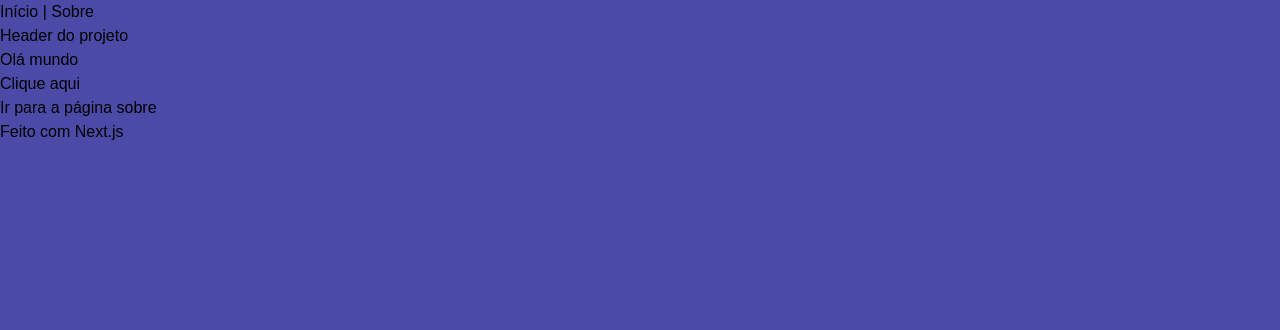
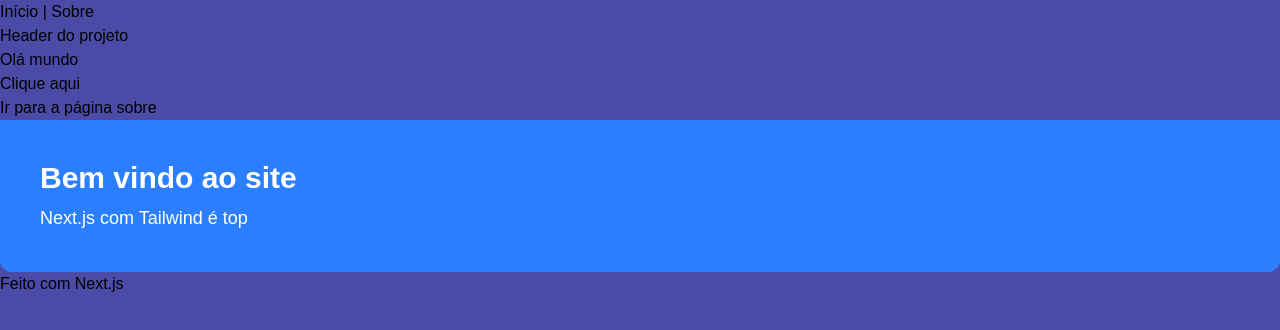
Before and after one commit to CoderEduardo/NextJs, a Next.js app in the folder teste/: page / in a window 1280 px wide. Shown: the top 330 px of the page. Built offline with nearby package versions, Linux system fonts and the light colour scheme.

Commit message:
usando tailwind css

```diff
--- a/teste/src/app/page.tsx
+++ b/teste/src/app/page.tsx
@@ -29,9 +29,15 @@ export default function Home() {
     <div>
       <Header />
       <h2>Olá mundo</h2>
-      <Botao/>
+      <Botao />
       <br />
       <Link href="/sobre" >Ir para a página sobre</Link>
+
+      <section className="bg-blue-500 text-white p-10 rounded-b-xl">
+        <h1 className="text-3xl font-bold">Bem vindo ao site</h1>
+        <p className="mt-2 text-lg">Next.js com Tailwind é top</p>
+      </section>
+
     </div>
 
   )
```
